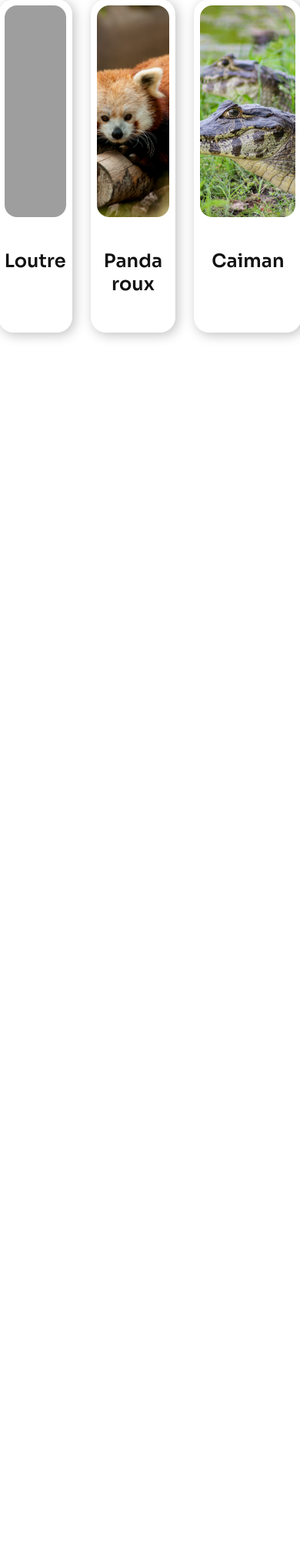
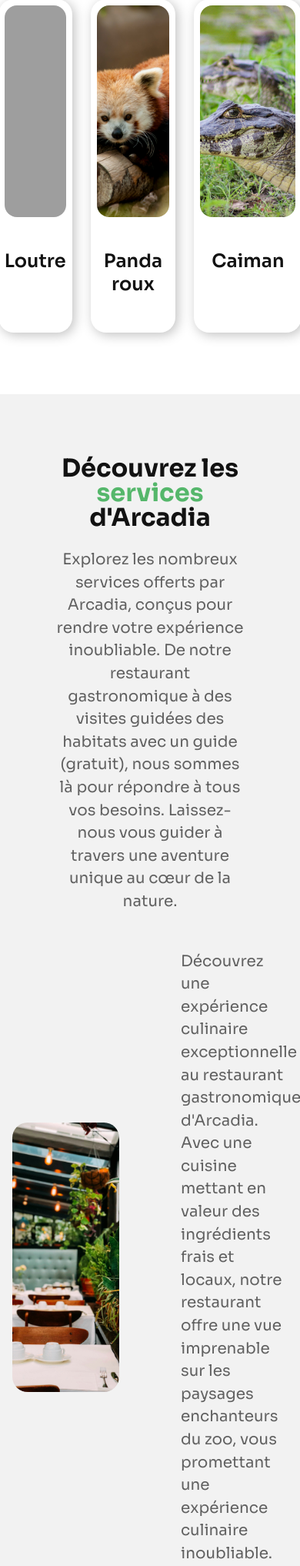
Before and after one commit to llayz46/arcadia-web-project, a PHP site: page / in a window 390 px wide; the page is wider, and only the part inside the window is pictured. Shown: the part 4466-6500 px from the top of that part at 77% size. Before the commit the page ends 4907 px from the top of that part, so only its background shows below. Run offline with PHP 8.4, Linux system fonts and the light colour scheme; grey boxes are pictures that could not be loaded.

Commit message:
adding services section waiting for responsive

```diff
--- a/index.html
+++ b/index.html
@@ -155,6 +155,25 @@
       </div>
     </section>
     <!-- END : animal -->
+
+    <!-- START : services -->
+    <section class="services">
+      <div class="services__container-text">
+        <h1 class="services__title">Découvrez les <span class="accent">services</span> d'Arcadia</h1>
+        <p class="services__description">Explorez les nombreux services offerts par Arcadia, conçus pour rendre votre expérience inoubliable. De notre restaurant gastronomique à des visites guidées des habitats avec un guide (gratuit), nous sommes là pour répondre à tous vos besoins. Laissez-nous vous guider à travers une aventure unique au cœur de la nature.</p>
+      </div>
+      <div class="services__flux flux">
+        <div class="services__flex">
+          <img class="services__image" src="./assets/images/service-restaurant.jpg" alt="Image d'un restaurant type gastronomique">
+          <p class="services__content">Découvrez une expérience culinaire exceptionnelle au restaurant gastronomique d'Arcadia. Avec une cuisine mettant en valeur des ingrédients frais et locaux, notre restaurant offre une vue imprenable sur les paysages enchanteurs du zoo, vous promettant une expérience culinaire inoubliable.</p>
+        </div>
+        <div class="services__flex">
+          <img class="services__image" src="./assets/images/service-visite.jpg" alt="Image de visiteur du zoo">
+          <p class="services__content">Explorez les merveilles de la faune en compagnie de nos guides experts lors d'une visite immersive au Zoo Arcadia. Laissez-vous guider à travers une aventure captivante où vous découvrirez les habitats naturels de nos résidents, en apprendrez d’avantage sur la vie sauvage et aurez l'occasion d'observer de près certains des animaux les plus fascinants de la planète.</p>
+        </div>
+      </div>
+    </section>
+    <!-- END : services -->
   </main>
   <!-- END : main -->
 </body>
--- a/sass/components/_text.sass
+++ b/sass/components/_text.sass
@@ -20,7 +20,8 @@
 // Home title - H2
 .habitat__title,
 .ecology__title,
-.animal__title
+.animal__title,
+.services__title
   @extend %home-title-h2
 
 // Home title - H3
@@ -38,6 +39,8 @@
 // Home content - M
 .habitat__description,
 .ecology__description,
-.animal__description
+.animal__description,
+.services__description,
+.services__content
   @extend %home-content-m
   text-align: center
--- a/sass/layouts/_animal.sass
+++ b/sass/layouts/_animal.sass
@@ -1,7 +1,7 @@
 @use '../utils/all' as utils
 
 .animal
-  padding: utils.$margin-xxl 0
+  @extend %padding-tb
 
   &__container-text
     text-align: center
--- /dev/null
+++ b/sass/layouts/_services.sass
@@ -0,0 +1,34 @@
+@use '../utils/all' as utils
+
+.services
+  @extend %padding-tb
+
+  &__container-text
+    text-align: center
+    width: 63%
+    @extend %margin-center
+
+  &__description
+    padding-top: utils.$margin-sm
+    padding-bottom: utils.$margin-l
+
+  &__flex
+    display: flex
+    align-items: center
+    justify-content: space-between
+
+    &:nth-child(2)
+      padding-top: utils.$margin-m
+      flex-direction: row-reverse
+
+  &__content,
+  &__image
+    width: calc(50% - utils.$margin-ml)
+
+  &__content
+    text-align: left !important
+
+  &__image
+    height: 350px
+    object-fit: cover
+    border-radius: 1.25rem
--- a/sass/main.sass
+++ b/sass/main.sass
@@ -11,6 +11,7 @@
 @use 'layouts/_habitat'
 @use 'layouts/_ecology'
 @use 'layouts/_animal'
+@use 'layouts/_services'
 
 @use 'components/_text'
 @use 'components/_buttons'
--- a/sass/pages/_background.sass
+++ b/sass/pages/_background.sass
@@ -17,3 +17,7 @@
 .ecology
   background-color: utils.$color-lighter
   clip-path: polygon(27% 6%, 58% 0, 78% 6%, 100% 0, 100% 100%, 51% 100%, 27% 100%, 0 100%, 0 0)
+
+// Services
+.services
+  background-color: utils.$color-lighter
--- a/sass/utils/_extends.sass
+++ b/sass/utils/_extends.sass
@@ -74,4 +74,8 @@
 %margin-center
   margin-right: auto
   margin-left: auto
+
+%padding-tb
+  padding-top: var.$margin-xxl
+  padding-bottom: var.$margin-xxl
 // END : layout
```
Also changed, not shown: assets/css/main.css, assets/images/service-restaurant.jpg (added), assets/images/service-visite.jpg (added), 1 other file.
